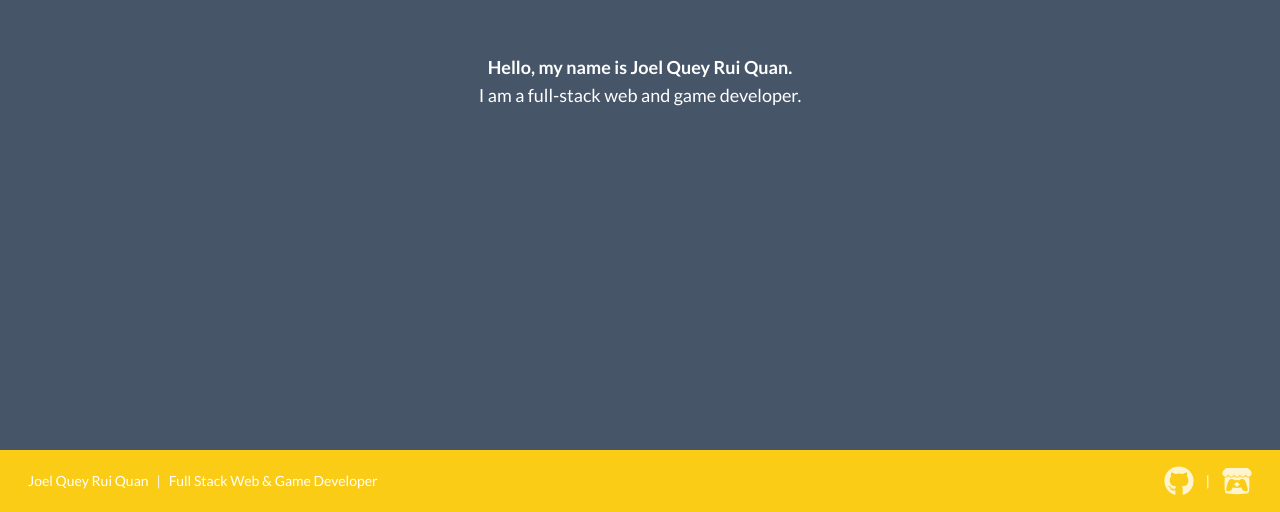
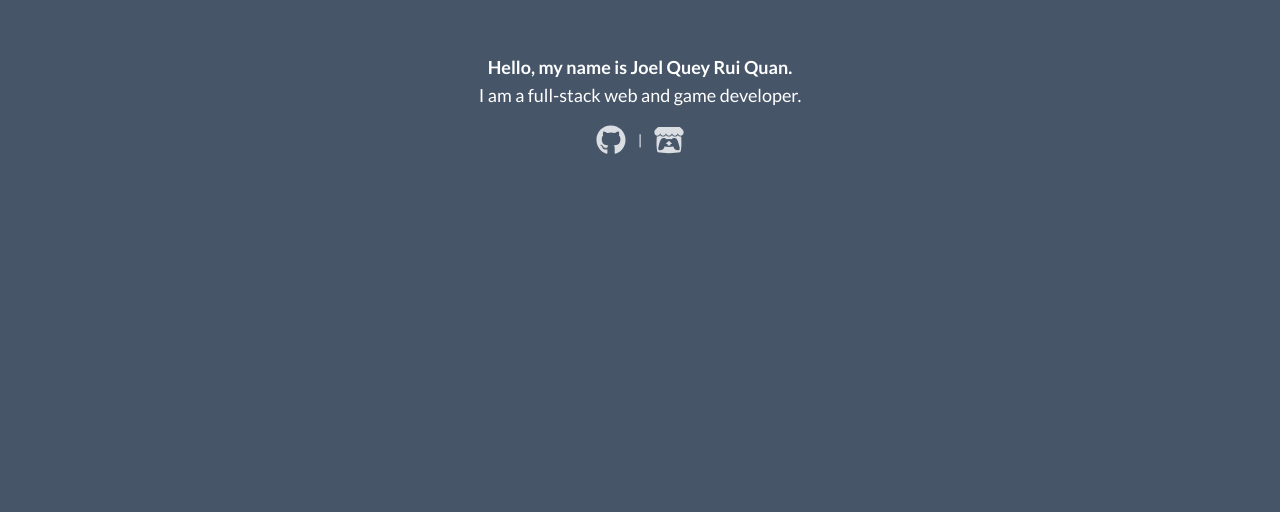
Before and after one commit to Joelqrq/portfolio, an Angular app: page / in a window 1280 px wide. Shown: the part 288-800 px from the top of the page. Built offline with nearby package versions, Linux system fonts and the light colour scheme.

Commit message:
on-hold version

```diff
--- a/angular.json
+++ b/angular.json
@@ -133,7 +133,10 @@
           }
         },
         "deploy": {
-          "builder": "angular-cli-ghpages:deploy"
+          "builder": "angular-cli-ghpages:deploy",
+          "options": {
+            "noBuild": true
+          }
         }
       }
     }
--- a/package.json
+++ b/package.json
@@ -36,6 +36,7 @@
     "angular-cli-ghpages": "^1.0.0-rc.1",
     "autoprefixer": "^10.2.3",
     "codelyzer": "^6.0.0",
+    "dotenv": "^8.2.0",
     "jasmine-core": "~3.6.0",
     "jasmine-spec-reporter": "~5.0.0",
     "karma": "~5.0.0",
--- a/src/app/about/about.component.html
+++ b/src/app/about/about.component.html
@@ -1,4 +1,21 @@
 <div class="flex flex-col justify-center items-center bg-bluegray-600 bg-cover w-full h-full">
     <h1 class="text-white font-bold text-md lg:text-lg text-center">Hello, my name is Joel Quey Rui Quan.</h1>
     <h2 class="text-white text-md lg:text-lg text-center">I am a full-stack web and game developer.</h2>
+    <nav class="px-4 py-2">
+        <ul class="flex flex-row justify-center items-center">
+          <li>
+            <a class="px-3 py-2 flex hover:opacity-75" target="_blank" href="https://github.com/Joelqrq/">
+              <i class="fab fa-github text-3xl text-white opacity-80"></i>
+            </a>
+          </li>
+          <li>
+            <span class="hidden sm:block text-white text-xs lg:text-sm text-left font-sans">|</span>
+          </li>
+          <li>
+            <a class="px-3 py-2 flex hover:opacity-75" target="_blank" href="https://joelquey.itch.io/">
+              <i class="fab fa-itch-io text-3xl text-white opacity-80"></i>
+            </a>
+          </li>
+        </ul>
+      </nav>
 </div>
--- a/src/app/footer/footer.component.html
+++ b/src/app/footer/footer.component.html
@@ -1,4 +1,4 @@
-<nav class="px-4 py-2 flex bg-yellow-400">
+<!--<nav class="px-4 py-2 flex bg-yellow-400">
   <ul class="flex flex-row w-full items-center">
     <li class="px-1 sm:px-3 py-2 flex flex-col sm:flex-row sm:space-x-2">
       <h3 class="text-white text-xs lg:text-sm text-left font-sans">Joel Quey Rui Quan</h3>
@@ -20,4 +20,4 @@
       </a>
     </li>
   </ul>
-</nav>
+</nav>-->
--- a/tailwind.config.js
+++ b/tailwind.config.js
@@ -1,8 +1,14 @@
 const colors = require('tailwindcss/colors')
+require('dotenv').config();
+const enablePurge = process.env.ENABLE_PURGE || false;
 
 module.exports = {
   purge: {
-    content: []
+    enabled: enablePurge,
+    content: [
+      './src/**/*.html',
+      './src/**/*.scss'
+    ]
   },
   darkMode: false, // or 'media' or 'class'
   theme: {
```
Also changed, not shown: 2 other files (tests, documents, lock files or other folders).
